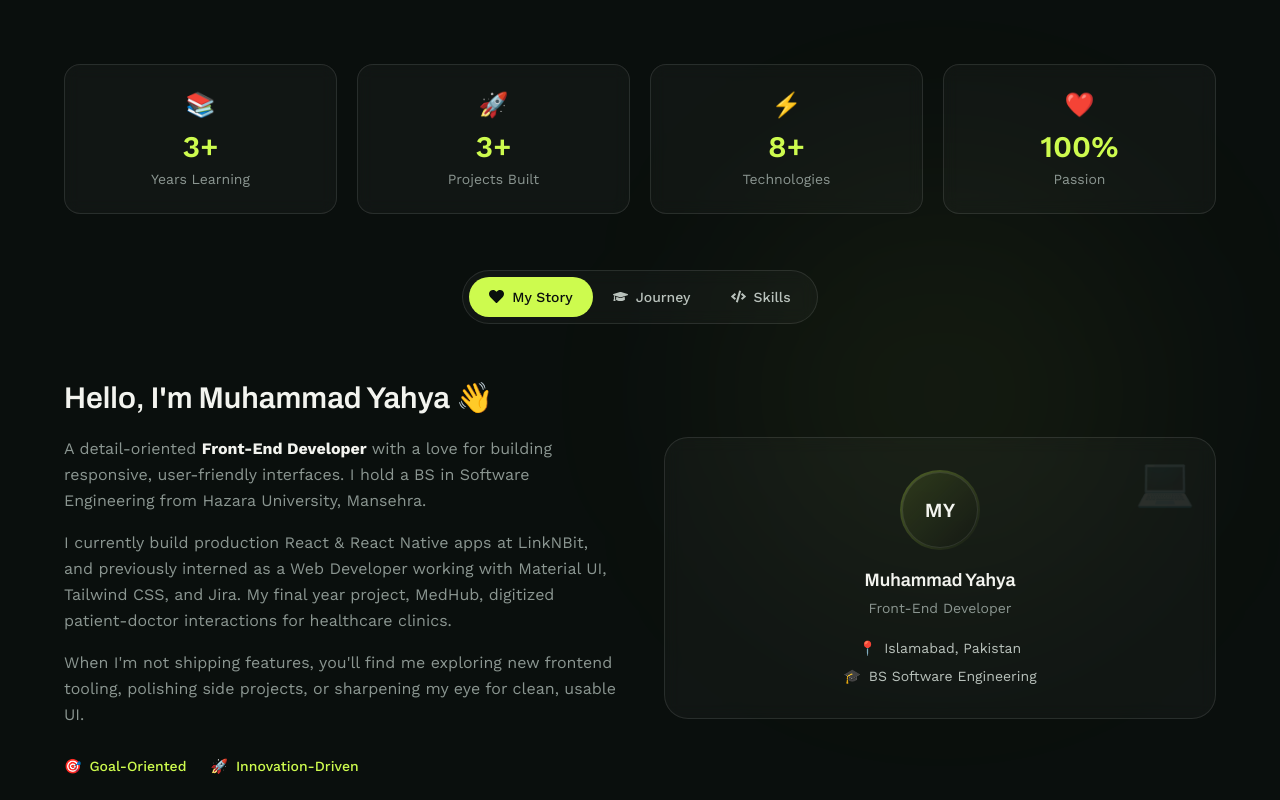
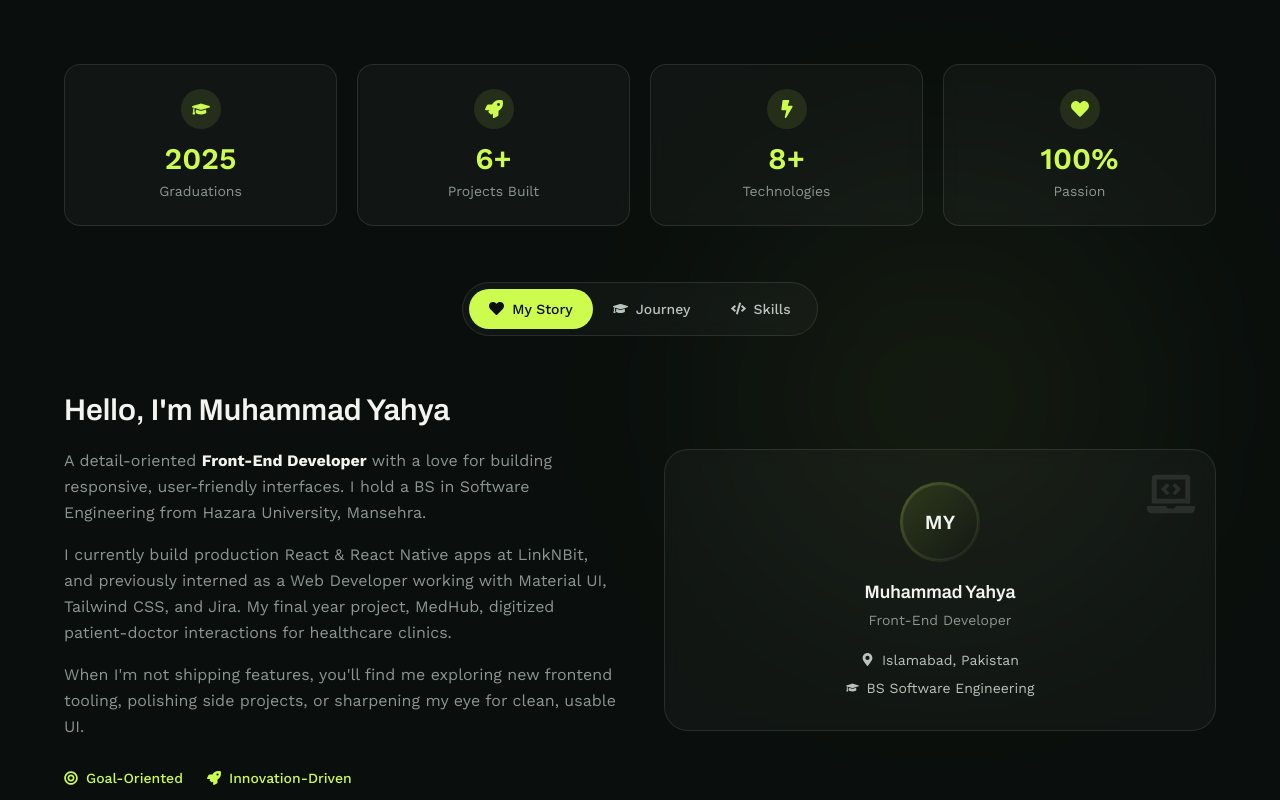
Before and after one commit to Engr-Yahya/Portfolio, a React (Vite) app: page / in a window 1280 px wide. Shown: the part 1040-1840 px from the top of the page. Built offline with nearby package versions, Linux system fonts and the light colour scheme.

Commit message:
added counte and changed font

```diff
--- a/src/index.css
+++ b/src/index.css
@@ -17,3 +17,7 @@
     max-width: 100vw;
   }
 }
+textarea::placeholder,
+input::placeholder {
+  font-size: 14px;
+}
--- a/src/sections/About.jsx
+++ b/src/sections/About.jsx
@@ -1,6 +1,67 @@
 import { motion, useInView } from "framer-motion";
-import { useRef, useState } from "react";
-import { FaGraduationCap, FaBriefcase, FaCode, FaHeart, FaAward, FaUsers, FaLightbulb, FaClock } from "react-icons/fa";
+import { useRef, useState, useEffect } from "react";
+import {
+  FaGraduationCap,
+  FaBriefcase,
+  FaCode,
+  FaHeart,
+  FaAward,
+  FaUsers,
+  FaLightbulb,
+  FaClock,
+  FaRocket,
+  FaBolt,
+  FaMapMarkerAlt,
+  FaBullseye,
+  FaLaptopCode,
+} from "react-icons/fa";
+
+// Animated counter — counts up from 0 to the numeric portion of `value`
+// once `isInView` becomes true, preserving any prefix/suffix (e.g. "+", "%").
+function Counter({ value, isInView, duration = 1.5, delay = 0 }) {
+  const [display, setDisplay] = useState(value.replace(/[0-9]/g, (d) => "0"));
+
+  const numericMatch = value.match(/[0-9]+/);
+  const numericValue = numericMatch ? parseInt(numericMatch[0], 10) : null;
+  const prefix = numericMatch ? value.slice(0, numericMatch.index) : "";
+  const suffix = numericMatch
+    ? value.slice(numericMatch.index + numericMatch[0].length)
+    : "";
+
+  useEffect(() => {
+    if (!isInView || numericValue === null) {
+      if (numericValue === null) setDisplay(value);
+      return;
+    }
+
+    let animationFrame;
+    let startTime;
+    const startDelay = setTimeout(() => {
+      const animate = (timestamp) => {
+        if (!startTime) startTime = timestamp;
+        const progress = Math.min((timestamp - startTime) / (duration * 1000), 1);
+        const eased = 1 - Math.pow(1 - progress, 3); // ease-out cubic
+        const current = Math.floor(eased * numericValue);
+        setDisplay(`${prefix}${current}${suffix}`);
+
+        if (progress < 1) {
+          animationFrame = requestAnimationFrame(animate);
+        } else {
+          setDisplay(`${prefix}${numericValue}${suffix}`);
+        }
+      };
+      animationFrame = requestAnimationFrame(animate);
+    }, delay * 1000);
+
+    return () => {
+      clearTimeout(startDelay);
+      cancelAnimationFrame(animationFrame);
+    };
+    // eslint-disable-next-line react-hooks/exhaustive-deps
+  }, [isInView]);
+
+  return <>{display}</>;
+}
 
 export default function About() {
   const ref = useRef(null);
@@ -55,10 +116,10 @@ export default function About() {
   ];
 
   const stats = [
-    { number: "3+", label: "Years Learning", icon: "📚" },
-    { number: "3+", label: "Projects Built", icon: "🚀" },
-    { number: "8+", label: "Technologies", icon: "⚡" },
-    { number: "100%", label: "Passion", icon: "❤️" },
+    { number: "2025", label: "Graduations", icon: FaGraduationCap },
+    { number: "6+", label: "Projects Built", icon: FaRocket },
+    { number: "8+", label: "Technologies", icon: FaBolt },
+    { number: "100%", label: "Passion", icon: FaHeart },
   ];
 
   const tabs = [
@@ -113,9 +174,16 @@ export default function About() {
               }}
               className="rounded-2xl p-6 text-center bg-white/[0.03] border border-white/10 hover:border-[#CDFB4E]/35 backdrop-blur-sm transition-colors duration-300 ease-out"
             >
-              <div className="text-2xl mb-2">{stat.icon}</div>
+              <div className="w-10 h-10 rounded-full mx-auto mb-3 flex items-center justify-center bg-[#CDFB4E]/10">
+                <stat.icon className="text-[#CDFB4E]" size={18} />
+              </div>
               <div className="text-2xl md:text-3xl font-semibold text-[#CDFB4E] mb-1">
-                {stat.number}
+                <Counter
+                  value={stat.number}
+                  isInView={isInView}
+                  duration={1.5}
+                  delay={index * 0.1}
+                />
               </div>
               <div className="text-sm text-[#8B9691]">{stat.label}</div>
             </motion.div>
@@ -169,7 +237,7 @@ export default function About() {
             <div className="grid md:grid-cols-2 gap-12 items-center">
               <div className="space-y-5">
                 <h3 className="text-2xl md:text-3xl font-semibold text-[#F3F4EF]">
-                  Hello, I'm Muhammad Yahya 👋
+                  Hello, I'm Muhammad Yahya
                 </h3>
                 <div className="space-y-4 text-[#8B9691] leading-relaxed">
                   <p>
@@ -193,10 +261,10 @@ export default function About() {
 
                 <div className="flex gap-6 pt-2">
                   <div className="flex items-center gap-2 text-[#CDFB4E] text-sm font-medium">
-                    <span>🎯</span> Goal-Oriented
+                    <FaBullseye size={14} /> Goal-Oriented
                   </div>
                   <div className="flex items-center gap-2 text-[#CDFB4E] text-sm font-medium">
-                    <span>🚀</span> Innovation-Driven
+                    <FaRocket size={14} /> Innovation-Driven
                   </div>
                 </div>
               </div>
@@ -207,7 +275,7 @@ export default function About() {
                 transition={{ duration: 0.7, delay: 0.15 }}
                 className="relative rounded-3xl p-8 bg-white/[0.03] border border-white/10 backdrop-blur-sm"
               >
-                <div className="absolute top-5 right-5 text-5xl opacity-10">💻</div>
+                <FaLaptopCode className="absolute top-5 right-5 text-[#F3F4EF] opacity-10" size={48} />
                 <div className="text-center">
                   <div className="w-20 h-20 rounded-full mx-auto mb-4 bg-gradient-to-br from-[#CDFB4E]/30 to-transparent p-[2px]">
                     <div className="w-full h-full rounded-full bg-[#10151280] border border-white/10 flex items-center justify-center">
@@ -222,10 +290,10 @@ export default function About() {
                   <p className="text-[#8B9691] mb-5 text-sm">Front-End Developer</p>
                   <div className="space-y-2 text-sm text-[#B9C2BC]">
                     <div className="flex items-center justify-center gap-2">
-                      <span>📍</span> Islamabad, Pakistan
+                      <FaMapMarkerAlt size={13} /> Islamabad, Pakistan
                     </div>
                     <div className="flex items-center justify-center gap-2">
-                      <span>🎓</span> BS Software Engineering
+                      <FaGraduationCap size={13} /> BS Software Engineering
                     </div>
                   </div>
                 </div>
--- a/src/sections/Experience.jsx
+++ b/src/sections/Experience.jsx
@@ -44,7 +44,7 @@ export default function Experience() {
     },
     {
       title: "Web Developer (Intern)",
-      company: "Saqib Hanif",
+      company: "NovaXccelerate",
       location: "Mansehra, Pakistan",
       from: "05/2025",
       to: "07/2025",
```
Also changed, not shown: 1 other file (tests, documents, lock files or other folders).
